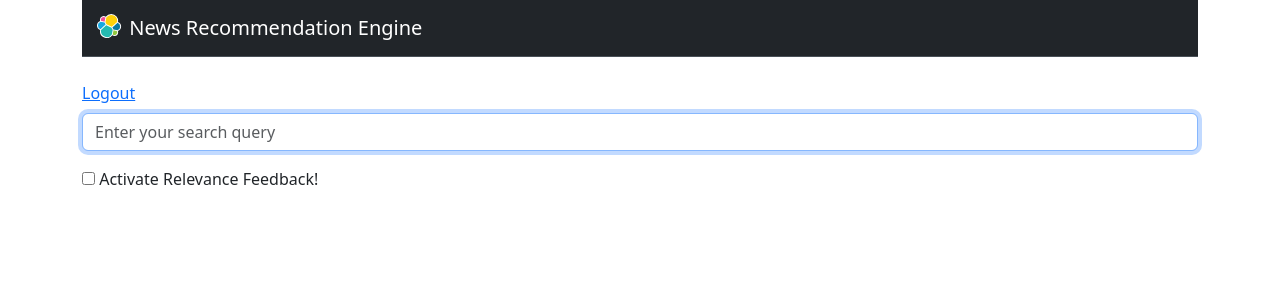
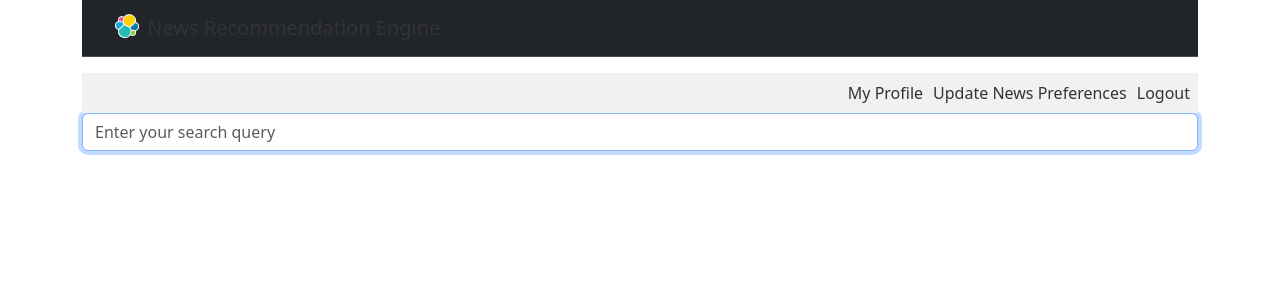
Before and after one commit to tywe00/News-Recommendation-System, a Flask app: page / in a window 1280 px wide. Shown: the top 300 px of the page. Run offline with Flask 3, Linux system fonts and the light colour scheme; a user stored in the database is signed in.

Commit message:
add user model in search engine
- add user model by giving user to choose topic of interest
- extend functionality for choosing relevant arrticles
- add a page for user profile

```diff
--- a/app.py
+++ b/app.py
@@ -6,6 +6,7 @@ from flask_migrate import Migrate
 from login import LoginForm
 from config import Config
 from flask_login import LoginManager, current_user, login_user, logout_user, login_required
+from preference import NewsPreferenceForm
 import sqlalchemy as sa
 
 app = Flask(__name__)
@@ -46,6 +47,43 @@ def index():
         return redirect('/login')
     return render_template('index.html')
 
+@app.route('/preference', methods=['GET', 'POST'])
+def choose_news_type():
+    form = NewsPreferenceForm()
+    if form.validate_on_submit():
+        preferences = form.preferences.data
+        es.insert_user_preference(current_user.id, preferences)
+        # Query Elasticsearch with user preferences
+        # results = search_news(preferences)
+        return render_template('index.html')
+    return render_template('preference.html', form=form)
+
+@app.route('/my_profile', methods=['GET', 'POST'])
+def about_me():
+    user_preferences = es.get_user_preference(current_user.id)
+    topics = []
+    if user_preferences:
+        try:
+            topics = user_preferences['_source']['preferences']
+        except KeyError:
+            pass
+
+    relevant_articles = es.get_relevant_articles(current_user.id)
+    processed_articles = []
+    if relevant_articles:
+        try:
+            articles = relevant_articles['_source']['preferences']
+            for result in articles:
+                _, title, url = result.split(',')
+                processed_articles.append({
+                    'title': title,
+                    'url': url
+                })
+        except KeyError:
+            pass
+
+    return render_template('profile.html', topics=topics, processed_articles=processed_articles)
+
 @app.post('/')
 def handle_search():
     query = request.form.get('query', '')
@@ -71,7 +109,21 @@ def handle_search():
                            query=query, from_=0,
                            total=results['hits']['total']['value'])
 
-
+@app.route('/handle_selected_results', methods=['POST'])
+def handle_selected_results():
+    selected_results = request.form.getlist('selected_results')
+    ''' processed_results = []
+    for result in selected_results:
+        id_, title, url = result.split(',')
+        processed_results.append({
+            'id': id_,
+            'title': title,
+            'url': url
+        }) '''
+    es.insert_relevant_articles(current_user.id, selected_results)
+    #print("HERE ARE SELECTED ARTICLES")
+    #print(len(selected_results))
+    return render_template('index.html')
 
 @app.get('/document/<id>')
 def get_document(id):
--- /dev/null
+++ b/preference.py
@@ -0,0 +1,12 @@
+from flask import Flask, render_template, request
+from flask_wtf import FlaskForm
+from wtforms import SelectMultipleField, SubmitField
+from wtforms.validators import DataRequired
+
+
+# Define the available news types
+news_types = ['Sports', 'Politics', 'Technology', 'Entertainment', 'Business']
+
+class NewsPreferenceForm(FlaskForm):
+    preferences = SelectMultipleField('News Preferences', choices=[(nt, nt) for nt in news_types], validators=[DataRequired()])
+    submit = SubmitField('Save Preferences')
--- a/templates/index.html
+++ b/templates/index.html
@@ -1,8 +1,24 @@
 {% extends 'base.html' %}
 
 {% block content %}
-    <!-- Add the logout link here -->
+    <style>
+        .navbar {
+            display: flex;
+            justify-content: flex-end;
+            align-items: center;
+            padding: 8px;
+            background-color: #f1f1f1;
+        }
+
+        .navbar a {
+            margin-left: 10px;
+            text-decoration: none;
+            color: #333;
+        }
+    </style>
     <div class="navbar">
+        <a href="{{ url_for('about_me') }}">My Profile</a>
+        <a href="{{ url_for('choose_news_type') }}">Update News Preferences</a>
         <a href="{{ url_for('logout') }}">Logout</a>
     </div>
     <form method="POST" action="{{ url_for('handle_search') }}">
@@ -10,10 +26,6 @@
           <input type="text" class="form-control" name="query" id="query" placeholder="Enter your search query" value="{{ query }}" autofocus>
       </div>
     </form>
-    <label class="switch">
-        <input type="checkbox" id="toggleSearchBtn">
-        <span class="slider round">Activate Relevance Feedback!</span>
-    </label>
     {% if results %}
         <div class="row mb-3">
             <div class="col-2 mt-2">
@@ -49,10 +61,12 @@
                     {% endif %}
                     <div class="col"></div>
                 </div>
+                <form method="POST" action="{{ url_for('handle_selected_results') }}">
+                    <button type="submit" class="btn btn-primary">Submit Selected Results</button>
                     {% for result in results %}
                         <div style="display: inline-block;">
                             <small style="display: inline-block;">
-                            <input type="checkbox" id="checkbox{{ loop.index }}" name="checkbox{{ loop.index }}" style="margin-right: 5px;">
+                                <input type="checkbox" id="checkbox{{ loop.index }}" name="selected_results" value="{{ result._id }},{{ result._source.title }},{{ result._source.url }}" style="margin-right: 5px;">
                                 <label for="checkbox{{ loop.index }}">{{ loop.index }}.</label>
                                 {% if result._source.headings %}
                                     <h3 class="text-sm" style=" margin-left: 10px;">{{ result._source.headings[0] }}</h3>
@@ -65,12 +79,12 @@
                                     <a href="{{ url }}" target="_blank">{{ url }}</a>{% if not loop.last %}, {% endif %}
                                 {% endfor %}
                             </div>
-
                         </div>
                         <br>
                         <br>
                     {% endfor %}
-            </div>
+                    <button type="submit" class="btn btn-primary">Submit Selected Results</button>
+                </form>
         </div>
         <hr>
         <h2>Format of the Result Object:</h2>
```
Also changed, not shown: search.py (+22 -0 lines), templates/preference.html (added, +33 -0 lines), templates/profile.html (added, +38 -0 lines). Lines whose indentation alone changed are shown as unchanged.
